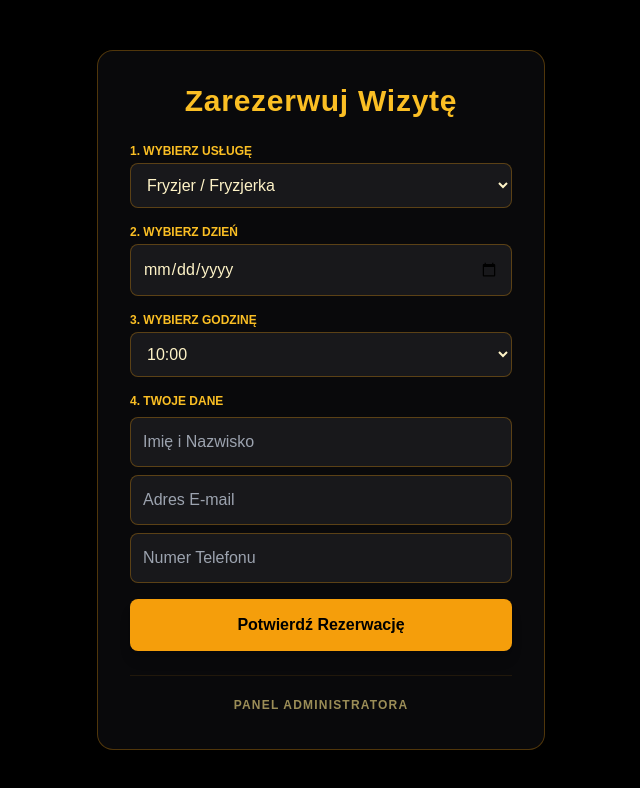
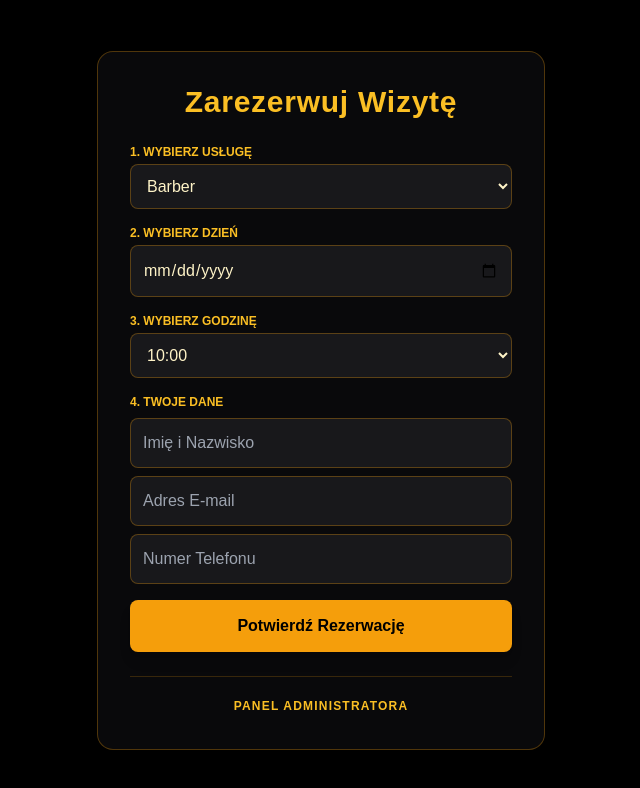
Before and after one commit to adelbertusshop/booking-app-mvp, a Next.js app: page /admin in a window 1280 px wide. Shown: the top 788 px of the page, without its empty margins (319-959 px from the left). Built offline with nearby package versions, Linux system fonts and the light colour scheme; no server answers.

Commit message:
Add link to admin

```diff
--- a/app/admin/page.tsx
+++ b/app/admin/page.tsx
@@ -8,55 +8,39 @@ const supabaseAnonKey = process.env.NEXT_PUBLIC_SUPABASE_ANON_KEY || '';
 const supabase = createClient(supabaseUrl, supabaseAnonKey);
 
 export default function HomePage() {
-  const [service, setService] = useState('Fryzjer / Fryzjerka');
+  const [service, setService] = useState('Barber');
   const [date, setDate] = useState('');
   const [time, setTime] = useState('10:00');
   const [name, setName] = useState('');
   const [email, setEmail] = useState('');
   const [phone, setPhone] = useState('');
   const [loading, setLoading] = useState(false);
-  const [message, setMessage] = useState<{ type: 'success' | 'error'; text: string } | null>(null);
+  const [message, setMessage] = useState('');
 
   const handleSubmit = async (e: React.FormEvent) => {
     e.preventDefault();
     setLoading(true);
-    setMessage(null);
 
-    if (!date || !name || !email || !phone) {
-      setMessage({ type: 'error', text: 'Proszę wypełnić wszystkie pola.' });
-      setLoading(false);
-      return;
-    }
-
-    try {
     const { error } = await supabase.from('appointments').insert([
       {
         service_name: service,
-          date: date,
-          time: time,
+        date,
+        time,
         client_name: name,
-          email: email,
-          phone: phone,
+        email,
+        phone,
       },
     ]);
 
     if (error) {
-        throw error;
-      }
-
-      setMessage({ type: 'success', text: 'Rezerwacja została pomyślnie złożona!' });
+      setMessage('Błąd rezerwacji: ' + error.message);
+    } else {
+      setMessage('Rezerwacja wysłana!');
       setName('');
       setEmail('');
       setPhone('');
-      setDate('');
-    } catch (err: any) {
-      setMessage({
-        type: 'error',
-        text: err.message || 'Wystąpił błąd podczas zapisywania rezerwacji.',
-      });
-    } finally {
+    }
     setLoading(false);
-    }
   };
 
   return (
@@ -66,17 +50,7 @@ export default function HomePage() {
           Zarezerwuj Wizytę
         </h1>
 
-        {message && (
-          <div
-            className={`p-4 rounded-lg text-sm font-semibold border ${
-              message.type === 'success'
-                ? 'bg-emerald-950/50 border-emerald-500 text-emerald-400'
-                : 'bg-red-950/50 border-red-500 text-red-400'
-            }`}
-          >
-            {message.text}
-          </div>
-        )}
+        {message && <p className="text-center text-sm text-amber-300">{message}</p>}
 
         <form onSubmit={handleSubmit} className="space-y-4">
           <div>
@@ -88,10 +62,9 @@ export default function HomePage() {
               onChange={(e) => setService(e.target.value)}
               className="w-full bg-zinc-900 border border-amber-500/30 rounded-lg p-3 text-amber-100 focus:outline-none focus:border-amber-400"
             >
+              <option value="Barber">Barber</option>
               <option value="Fryzjer / Fryzjerka">Fryzjer / Fryzjerka</option>
-              <option value="Barber">Barber</option>
               <option value="Strzyżenie Męskie">Strzyżenie Męskie</option>
-              <option value="Broda">Broda</option>
             </select>
           </div>
 
@@ -119,8 +92,6 @@ export default function HomePage() {
               <option value="10:00">10:00</option>
               <option value="11:00">11:00</option>
               <option value="12:00">12:00</option>
-              <option value="13:00">13:00</option>
-              <option value="14:00">14:00</option>
             </select>
           </div>
 
@@ -154,16 +125,17 @@ export default function HomePage() {
           <button
             type="submit"
             disabled={loading}
-            className="w-full bg-amber-500 hover:bg-amber-400 text-black font-bold py-3.5 rounded-lg transition-colors shadow-lg mt-2 disabled:opacity-50"
+            className="w-full bg-amber-500 hover:bg-amber-400 text-black font-bold py-3.5 rounded-lg transition-colors shadow-lg mt-2"
           >
             {loading ? 'Zapisywanie...' : 'Potwierdź Rezerwację'}
           </button>
         </form>
 
-        <div className="pt-4 text-center border-t border-amber-500/10">
+        {/* TU JEST NAPIS */}
+        <div className="pt-4 text-center border-t border-amber-500/20">
           <a
             href="/admin"
-            className="text-xs uppercase font-semibold text-amber-200/60 hover:text-amber-400 transition-colors tracking-widest cursor-pointer inline-block py-1"
+            className="text-xs uppercase font-bold text-amber-400 hover:underline tracking-widest"
           >
             PANEL ADMINISTRATORA
           </a>
```
Lines whose indentation alone changed are shown as unchanged.
